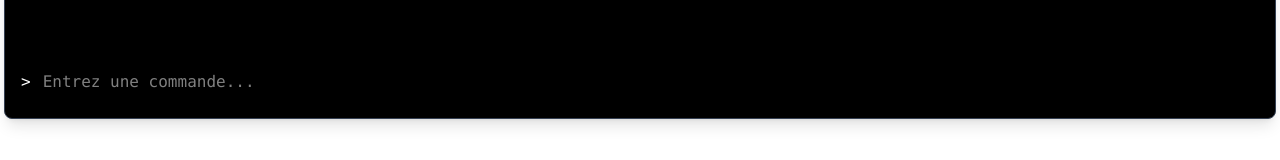
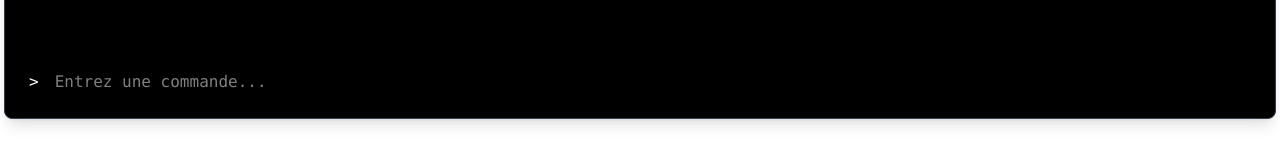
Before and after one commit to luminescencedev/BTClicker, a Next.js app in the folder frontend/: page /home in a window 1280 px wide. Shown: the part 277-437 px from the top of the page. Built offline with nearby package versions, Linux system fonts and the light colour scheme.

Commit message:
fix commande line

```diff
--- a/frontend/component/Terminal.jsx
+++ b/frontend/component/Terminal.jsx
@@ -147,7 +147,7 @@ $$$$$$$  |  $$ |   \\$$$$$$  |$$$$$$$$\\ $$$$$$\\ \\$$$$$$  |$$ | \\$$\\ $$$$$$$
                 <div ref={terminalEndRef} />
             </div>
             <form onSubmit={handleSubmit} className="flex items-center">
-                <span className="text-white mr-1">
+                <span className="text-white mx-2">
                     {user ? `${user.username}>` : '>'}
                 </span>
                 <input
```
